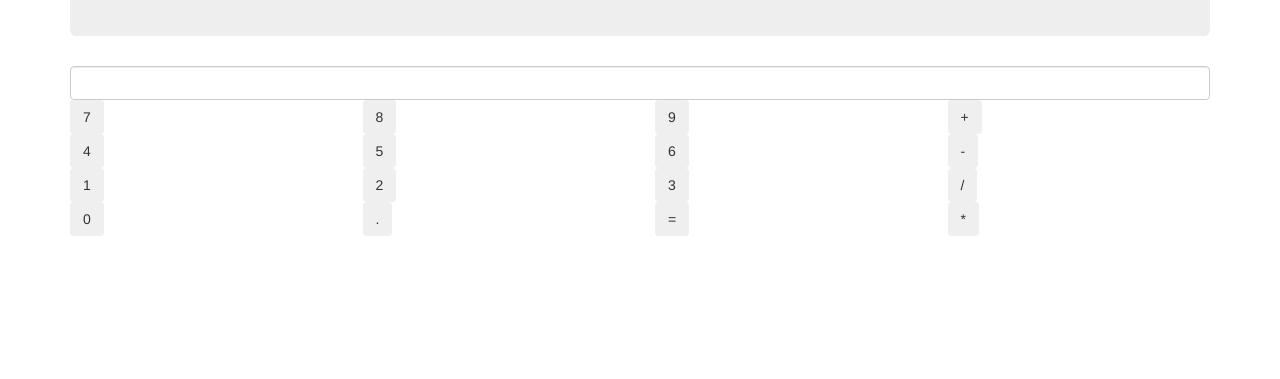
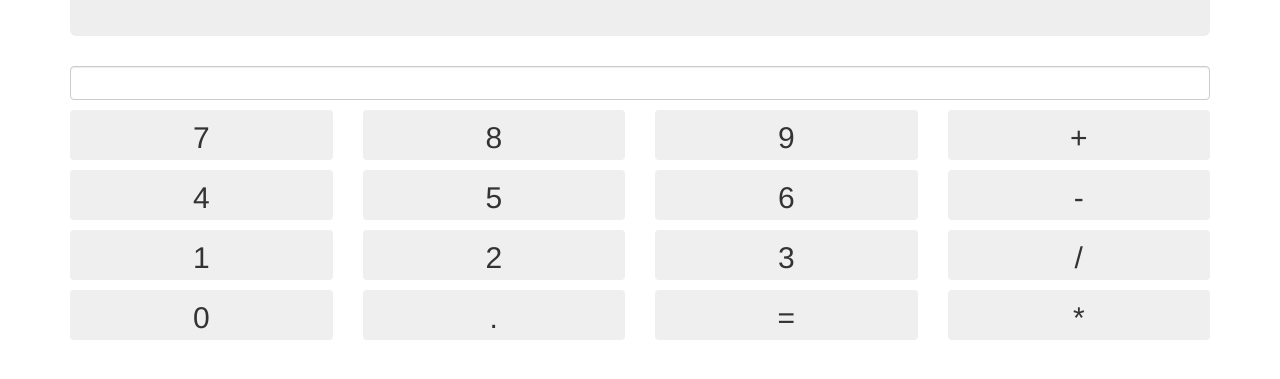
Before and after one commit to carlosoliveira397/calculadora2, a website: page www/index.html in a window 1280 px wide. Shown: the part 159-538 px from the top of the page. Drawn offline with Linux system fonts and the light colour scheme.

Commit message:
css style dos botoes

```diff
--- a/www/css/style.css
+++ b/www/css/style.css
@@ -1 +1,10 @@
 /**/
+button, label{
+    margin-top: 10px;
+}
+
+.painel button{
+    width: 100%;
+    height: 50px;
+    font-size: 30px;
+}
--- a/www/index.html
+++ b/www/index.html
@@ -29,7 +29,7 @@
                 <input type="number" id="resultado" class="form-control" />
             </div>
         </div>
-        <div class="row painel1">
+        <div class="row painel">
             <div class="col-xs-3">
                 <button id="sete" class="btn">7</button>
             </div>
@@ -44,7 +44,7 @@
             </div>
         </div>
 
-        <div class="row painel2">
+        <div class="row painel">
             <div class="col-xs-3">
                 <button id="quatro" class="btn">4</button>
             </div>
@@ -59,7 +59,7 @@
             </div>
         </div>
 
-        <div class="row painel3">
+        <div class="row painel">
             <div class="col-xs-3">
                 <button id="um" class="btn">1</button>
             </div>
@@ -74,7 +74,7 @@
             </div>
         </div>
 
-        <div class="row painel4">
+        <div class="row painel">
             <div class="col-xs-3">
                 <button id="zero" class="btn">0</button>
             </div>
```
